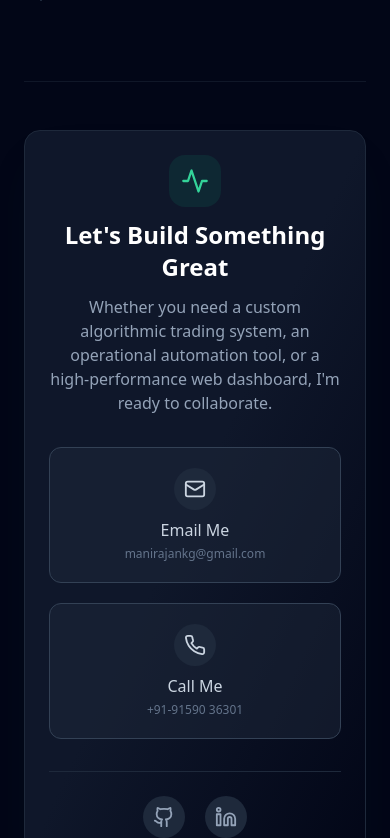
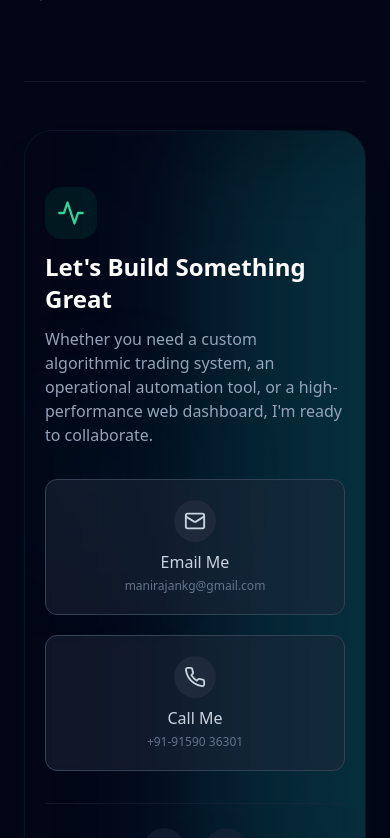
Before and after one commit to maniraja5599/maniraja, a React (Vite) app: page / in a window 390 px wide. Shown: the part 8106-8944 px from the top of the page. Built offline with nearby package versions, Linux system fonts and the light colour scheme.

Commit message:
Update contact box to match hero card layout style

```diff
--- a/src/App.jsx
+++ b/src/App.jsx
@@ -689,9 +689,14 @@ const App = () => {
 
         {/* CONTACT SECTION */}
         <section id="contact" className="py-12 border-t border-slate-800/50 pb-24">
-          <div className="bg-gradient-to-br from-slate-900 via-slate-900 to-slate-950 border border-slate-800 rounded-2xl p-6 md:p-8 text-center max-w-3xl mx-auto shadow-2xl shadow-emerald-900/10">
-            <div className="mb-6">
-              <div className="inline-flex items-center justify-center p-3 bg-emerald-500/10 rounded-2xl mb-3">
+          <div className="relative isolate overflow-hidden rounded-[1.75rem] border border-cyan-950/40 bg-slate-950/70 px-5 py-14 sm:rounded-[2rem] sm:px-8 sm:py-16 md:px-14 md:py-20 max-w-4xl mx-auto shadow-2xl shadow-emerald-900/10">
+            <div className="absolute inset-0 bg-[linear-gradient(90deg,rgba(2,6,23,0.98)_0%,rgba(2,6,23,0.96)_40%,rgba(3,19,31,0.92)_72%,rgba(4,32,43,0.88)_100%)]"></div>
+            <div className="absolute inset-y-0 right-0 w-full bg-[radial-gradient(circle_at_78%_28%,rgba(34,211,238,0.14),transparent_0%,transparent_48%)] sm:w-2/3"></div>
+            <div className="absolute -right-24 top-0 h-full w-72 bg-cyan-400/10 blur-3xl sm:-right-16 sm:w-[28rem]"></div>
+            <div className="absolute left-0 top-1/3 h-40 w-40 rounded-full bg-emerald-500/5 blur-3xl sm:h-56 sm:w-56"></div>
+
+            <div className="relative z-10 mb-8">
+              <div className="inline-flex items-center justify-center p-3 bg-emerald-500/10 rounded-2xl mb-3 backdrop-blur-sm">
                 <Activity size={28} className="text-emerald-400" />
               </div>
               <h2 className="text-2xl md:text-3xl font-bold text-white mb-3">Let's Build Something Great</h2>
@@ -700,8 +705,8 @@ const App = () => {
               </p>
             </div>
 
-            <div className="grid grid-cols-1 md:grid-cols-2 gap-5 mb-8">
-              <a href="mailto:manirajankg@gmail.com" className="group flex flex-col items-center justify-center p-5 bg-slate-800/50 hover:bg-emerald-500/10 border border-slate-700 hover:border-emerald-500/50 rounded-xl transition-all duration-300 hover:-translate-y-1 hover:shadow-lg hover:shadow-emerald-500/20">
+            <div className="relative z-10 grid grid-cols-1 md:grid-cols-2 gap-5 mb-8">
+              <a href="mailto:manirajankg@gmail.com" className="group flex flex-col items-center justify-center p-5 bg-slate-800/50 hover:bg-emerald-500/10 border border-slate-700 hover:border-emerald-500/50 rounded-xl transition-all duration-300 hover:-translate-y-1 hover:shadow-lg hover:shadow-emerald-500/20 backdrop-blur-sm">
                 <div className="p-2.5 bg-slate-800 group-hover:bg-emerald-500/20 rounded-full transition-colors mb-2">
                   <Mail size={22} className="text-slate-300 group-hover:text-emerald-400" />
                 </div>
@@ -709,7 +714,7 @@ const App = () => {
                 <span className="text-xs text-slate-500 group-hover:text-emerald-500">manirajankg@gmail.com</span>
               </a>
 
-              <a href="tel:+919159036301" className="group flex flex-col items-center justify-center p-5 bg-slate-800/50 hover:bg-emerald-500/10 border border-slate-700 hover:border-emerald-500/50 rounded-xl transition-all duration-300 hover:-translate-y-1 hover:shadow-lg hover:shadow-emerald-500/20">
+              <a href="tel:+919159036301" className="group flex flex-col items-center justify-center p-5 bg-slate-800/50 hover:bg-emerald-500/10 border border-slate-700 hover:border-emerald-500/50 rounded-xl transition-all duration-300 hover:-translate-y-1 hover:shadow-lg hover:shadow-emerald-500/20 backdrop-blur-sm">
                 <div className="p-2.5 bg-slate-800 group-hover:bg-emerald-500/20 rounded-full transition-colors mb-2">
                   <Phone size={22} className="text-slate-300 group-hover:text-emerald-400" />
                 </div>
@@ -718,11 +723,11 @@ const App = () => {
               </a>
             </div>
 
-            <div className="flex justify-center gap-5 pt-6 border-t border-slate-800">
-              <a href="https://github.com/maniraja5599" target="_blank" rel="noreferrer" className="p-2.5 bg-slate-800 rounded-full text-slate-400 hover:text-white hover:bg-slate-700 hover:shadow-lg hover:shadow-white/10 transition-all duration-300 hover:-translate-y-1">
+            <div className="relative z-10 flex justify-center gap-5 pt-6 border-t border-slate-800/50">
+              <a href="https://github.com/maniraja5599" target="_blank" rel="noreferrer" className="p-2.5 bg-slate-800/50 rounded-full text-slate-400 hover:text-white hover:bg-slate-700 hover:shadow-lg hover:shadow-white/10 transition-all duration-300 hover:-translate-y-1 backdrop-blur-sm">
                 <Github size={22} />
               </a>
-              <a href="https://in.linkedin.com/in/maniraja5599" target="_blank" rel="noreferrer" className="p-2.5 bg-slate-800 rounded-full text-slate-400 hover:text-[#0A66C2] hover:bg-slate-700 hover:shadow-lg hover:shadow-[#0A66C2]/20 transition-all duration-300 hover:-translate-y-1">
+              <a href="https://in.linkedin.com/in/maniraja5599" target="_blank" rel="noreferrer" className="p-2.5 bg-slate-800/50 rounded-full text-slate-400 hover:text-[#0A66C2] hover:bg-slate-700 hover:shadow-lg hover:shadow-[#0A66C2]/20 transition-all duration-300 hover:-translate-y-1 backdrop-blur-sm">
                 <Linkedin size={22} />
               </a>
             </div>
```
